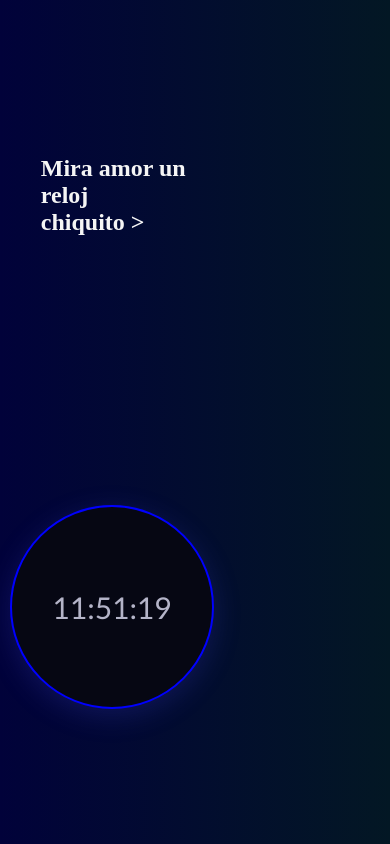
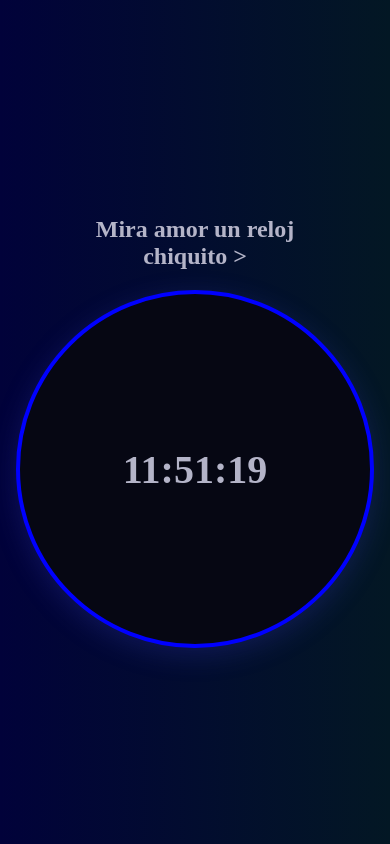
Before and after one commit to JeffreyMardoqueo-17/Reloj, a plain HTML site: page index.html in a window 390 px wide. Drawn offline with Linux system fonts and the light colour scheme; a web font is replaced by a local one.

Commit message:
reloj ya listo

```diff
--- a/index.html
+++ b/index.html
@@ -7,10 +7,9 @@
     <title>Reloj</title>
 </head>
 <body>
-    <h2>Mira amor un reloj
-        <br>chiquito > </h2>
-    <div id = "reloj">
-
+    <div class="container">
+        <h2>Mira amor un reloj <br>chiquito > </h2>
+        <div id="reloj"></div>
     </div>
     <script src="./index.js"></script>
 </body>
--- a/style.css
+++ b/style.css
@@ -1,69 +1,48 @@
-@import url('https://fonts.googleapis.com/css2? family= Black+Ops+One & family= Comme & family= Inter:wght@500;800 & family= Libre+Baskerville:wght@ 700 & familia= Raleway:wght@500 & display=swap');
+@import url('https://fonts.googleapis.com/css2?family=Black+Ops+One&family=Comme&family=Inter:wght@500;800&family=Libre+Baskerville:wght@700&family=Raleway:wght@500&display=swap');
 
 body {
     margin: 0;
     padding: 0;
-    min-height: 100%;
-    min-width: 100%;
-    display: grid;
-    place-items: center;
+    min-height: 100vh;
+    display: flex;
+    align-items: center;
+    justify-content: center;
     overflow: hidden;
-    /*Para ocultar lo qeu sobra dde un componente*/
     background: #021c2c;
-    /* fallback for old browsers */
     background: -webkit-linear-gradient(to right, #070842, #051c2b);
-    /* Chrome 10-25, Safari 5.1-6 */
     background: linear-gradient(to right, #01023a, #031724);
-    /* W3C, IE 10+/ Edge, Firefox 16+, Chrome 26+, Opera 12+, Safari 7+ */
     color: rgb(245, 245, 245);
-
+    /* font-family: 'Raleway', sans-serif; */
 }
 
-html {
-    height: 100%;
-    width: 100%;
+.container {
+    text-align: center;
 }
-h2{
-    margin-bottom: 0;
-    margin-top: 20px;
-    margin-bottom: 0;
-    margin-left: 20%;
+
+h2 {
+    margin: 20px 0;
+    color: rgb(180, 180, 200);
 }
+
 #reloj {
     display: flex;
     align-items: center;
     justify-content: center;
-    height: 350px;
-    width: 350px;
+    height: 400px;
+    width: 400px;
     border-radius: 50%;
     border: 4px solid blue;
     background: #060713;
     color: rgb(180, 180, 200);
     font-size: 50px;
-    font-family: 'Gill Sans', 'Gill Sans MT', Calibri, 'Trebuchet MS', sans-serif;
     box-shadow: rgba(74, 74, 240, 0.2) 0px 7px 29px 0px;
 }
 
 @media (max-width: 768px) {
-    body {
-        justify-content: flex-start;
-        /* Alinea el contenido arriba en pantallas pequeñas */
+    #reloj {
+        height: 350px;
+        width: 350px;
+        font-size: 40px;
+        font-weight: 600;
     }
-
-    #reloj {
-        display: flex;
-        align-items: center;
-        justify-content: center;
-        height: 200px;
-        width: 200px;
-        border-radius: 50%;
-        border: 2px solid blue;
-            color: rgb(180, 180, 200);
-        font-size: 30px;
-        font-family: 'Gill Sans', 'Gill Sans MT', Calibri, 'Trebuchet MS', sans-serif;
-        box-shadow: rgba(74, 74, 240, 0.2) 0px 7px 29px 0px;
-        margin-left: 10%;
-        margin-top: 0;
-    }
-
 }
```
Also changed, not shown: Cronometro.html (added, +14 -0 lines), cronometro.js (added).
